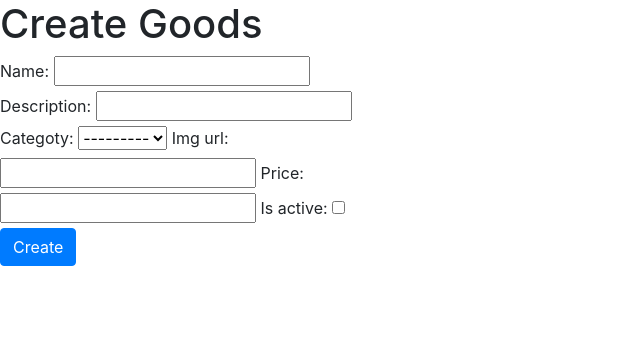
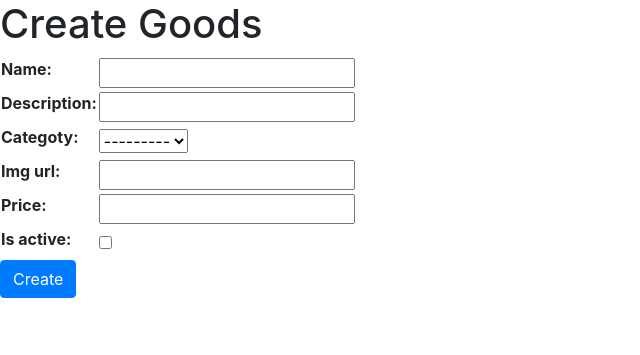
Before and after one commit to VolhaSarkisova/Django_Project_27, a Django app: template goods/templates/goods/create_goods.html in a window 1280 px wide. Shown: the top 355 px of the page, without its empty margins (0-640 px from the left). Run offline with Django 4.2, Linux system fonts and the light colour scheme; the template is opened without the code that fills it: values that come from a table or form of the project are taken from there, others are empty; parts of the project's set-up code (start-up, migrations or seed data) failed here and were passed over.

Commit message:
-feat: html to add goods

```diff
--- a/goods/templates/goods/create_goods.html
+++ b/goods/templates/goods/create_goods.html
@@ -4,19 +4,22 @@
     <meta charset="UTF-8">
     <link rel="stylesheet" href="https://cdn.jsdelivr.net/npm/bootstrap@4.0.0/dist/css/bootstrap.min.css"
           integrity="sha384-Gn5384xqQ1aoWXA+058RXPxPg6fy4IWvTNh0E263XmFcJlSAwiGgFAW/dAiS6JXm" crossorigin="anonymous">
-    <title>Title</title>
+    <title>Create Goods</title>
 </head>
 <body>
 {% block content %}
 <h1>Create Goods</h1>
 
-<div class="form_container" style="width: 400px; height: 250px">
+<div class="form_container" style="width: 200px; height: 300px">
     <form method="post">
         {% csrf_token %}
-        {{ form }}
+         <table>
+            {{ form }}
+        </table>
         <button type="submit" class="btn btn-primary">Create</button>
     </form>
 </div>
+
 {% endblock %}
 </body>
 </html>
```
